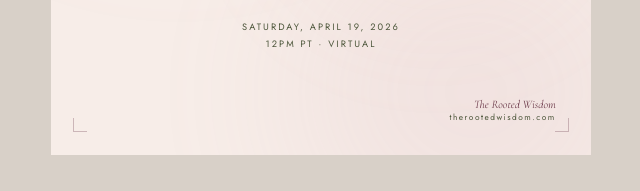
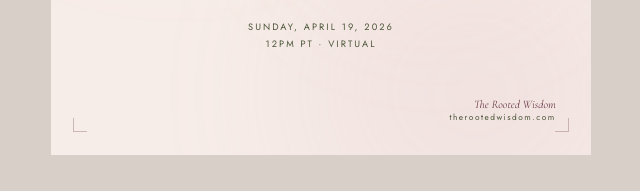
Before and after one commit to the-rooted-wisdom/underground, a plain HTML site: page workshop-social-graphics.html in a window 1280 px wide. Shown: the part 460-651 px from the top of the page, 319-959 px from the left. Drawn offline with nearby package versions, Linux system fonts and the light colour scheme.

Commit message:
Update workshop-social-graphics.html

```diff
--- a/workshop-social-graphics.html
+++ b/workshop-social-graphics.html
@@ -371,7 +371,7 @@
         </div>
         <p class="announce-presenters">Dara Pressley · Julie Moody-Freeman · Ericka Mabrie</p>
         <div class="announce-meta">
-          <span class="announce-meta-line">Saturday, April 19, 2026</span>
+          <span class="announce-meta-line">Sunday, April 19, 2026</span>
           <span class="announce-meta-line">12pm PT · Virtual</span>
         </div>
       </div>
```
